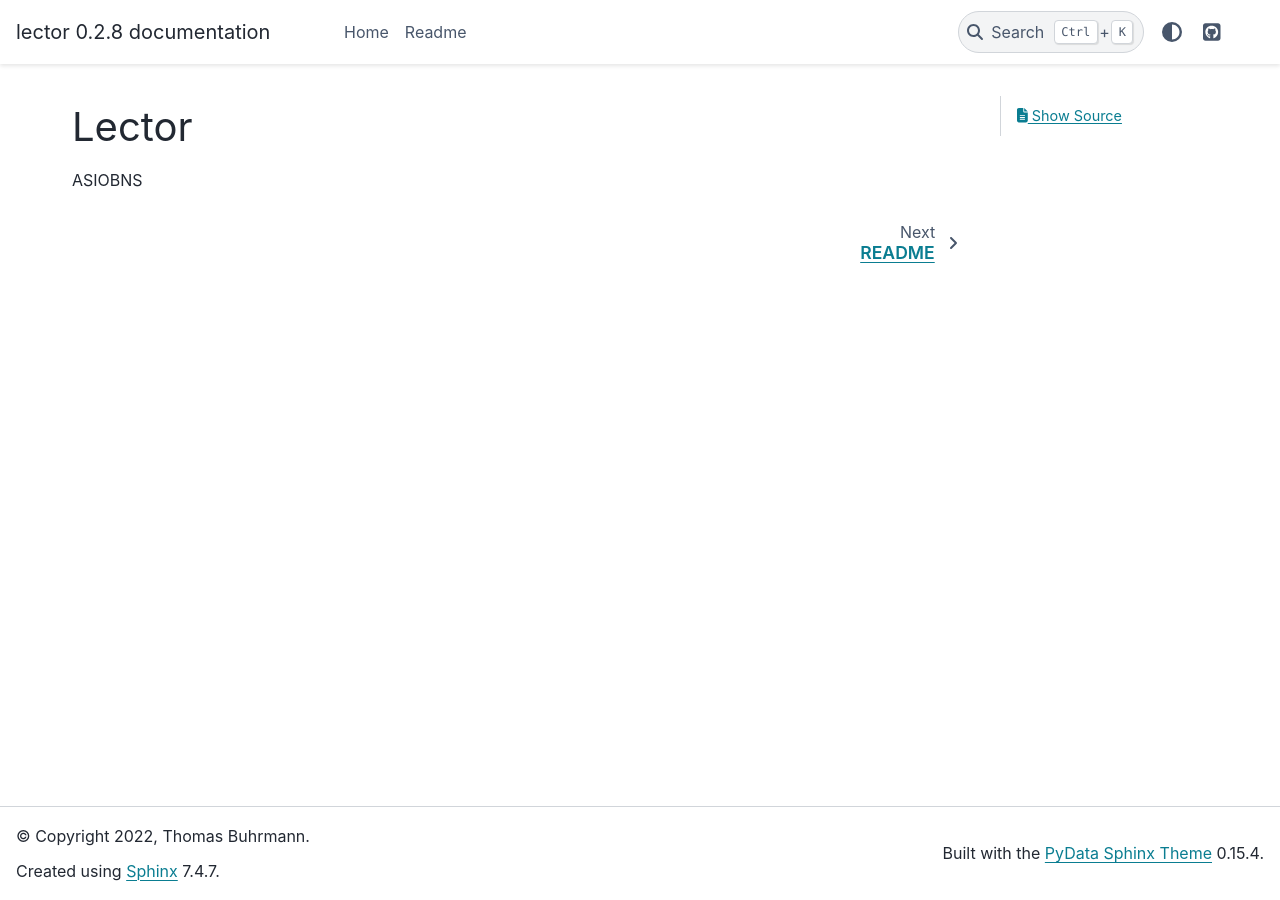
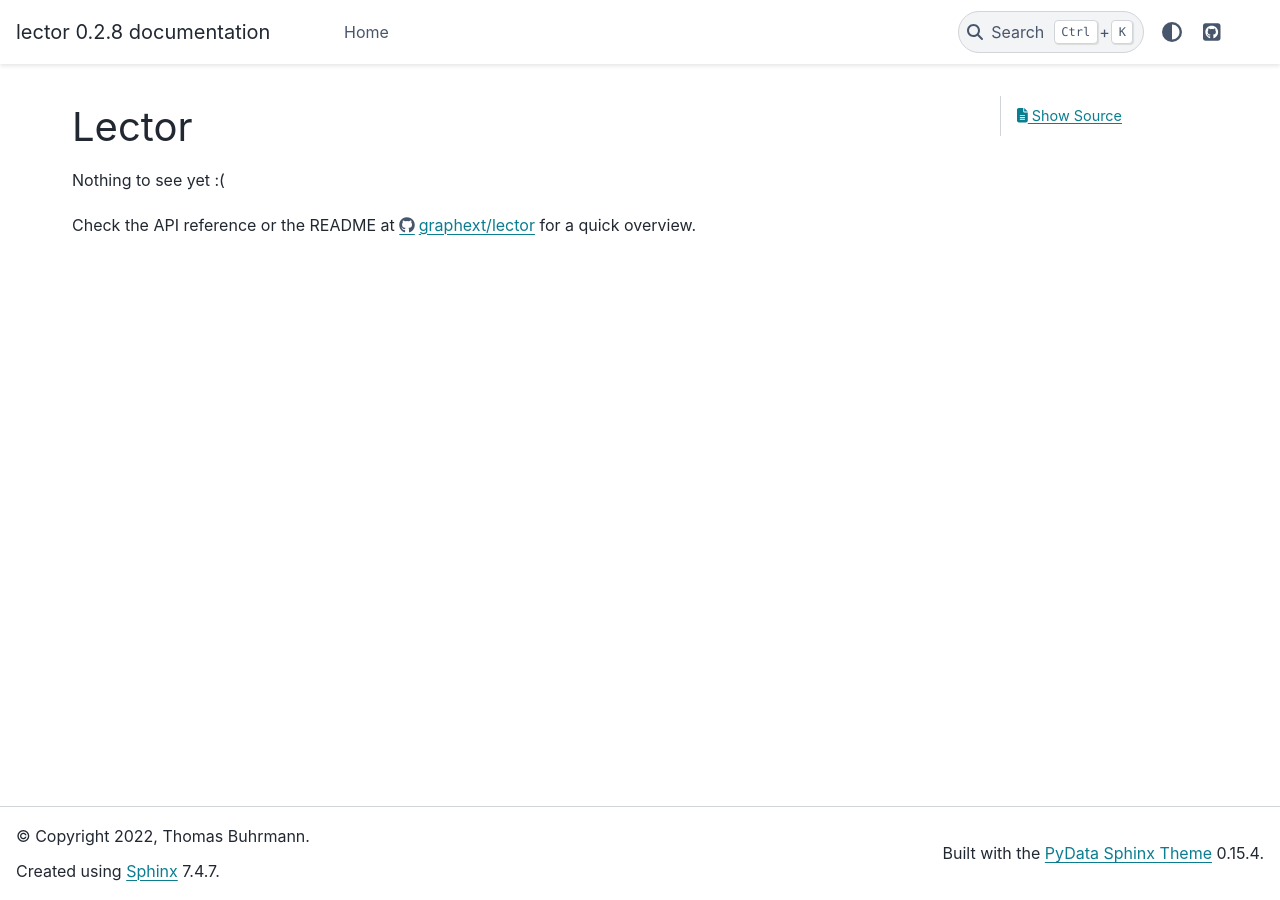
Before and after one commit to graphext/lector, a Sphinx documentation site: the page built from docs/source/index.rst, in a window 1280 px wide. Built offline with Sphinx 7.4.7 and the PyData theme 0.15.4, drawn with Linux system fonts in a browser that asks for light colours; pages that are not in the unit, such as notebooks, are missing from menus.

Commit message:
Clean up docs.

```diff
--- a/docs/source/index.rst
+++ b/docs/source/index.rst
@@ -1,12 +1,12 @@
 Lector
 ======
 
-ASIOBNS
+Nothing to see yet :(
 
+Check the API reference or the README at https://github.com/graphext/lector for a quick overview.
 
 .. toctree::
    :hidden:
 
    Home  <self>
-   Readme <readme>
    API <autoapi/lector/index>
--- a/docs/source/readme.rst
+++ /dev/null
@@ -1,2 +0,0 @@
-README
-======
```
Also changed, not shown: README.md (+1 -1 lines).
